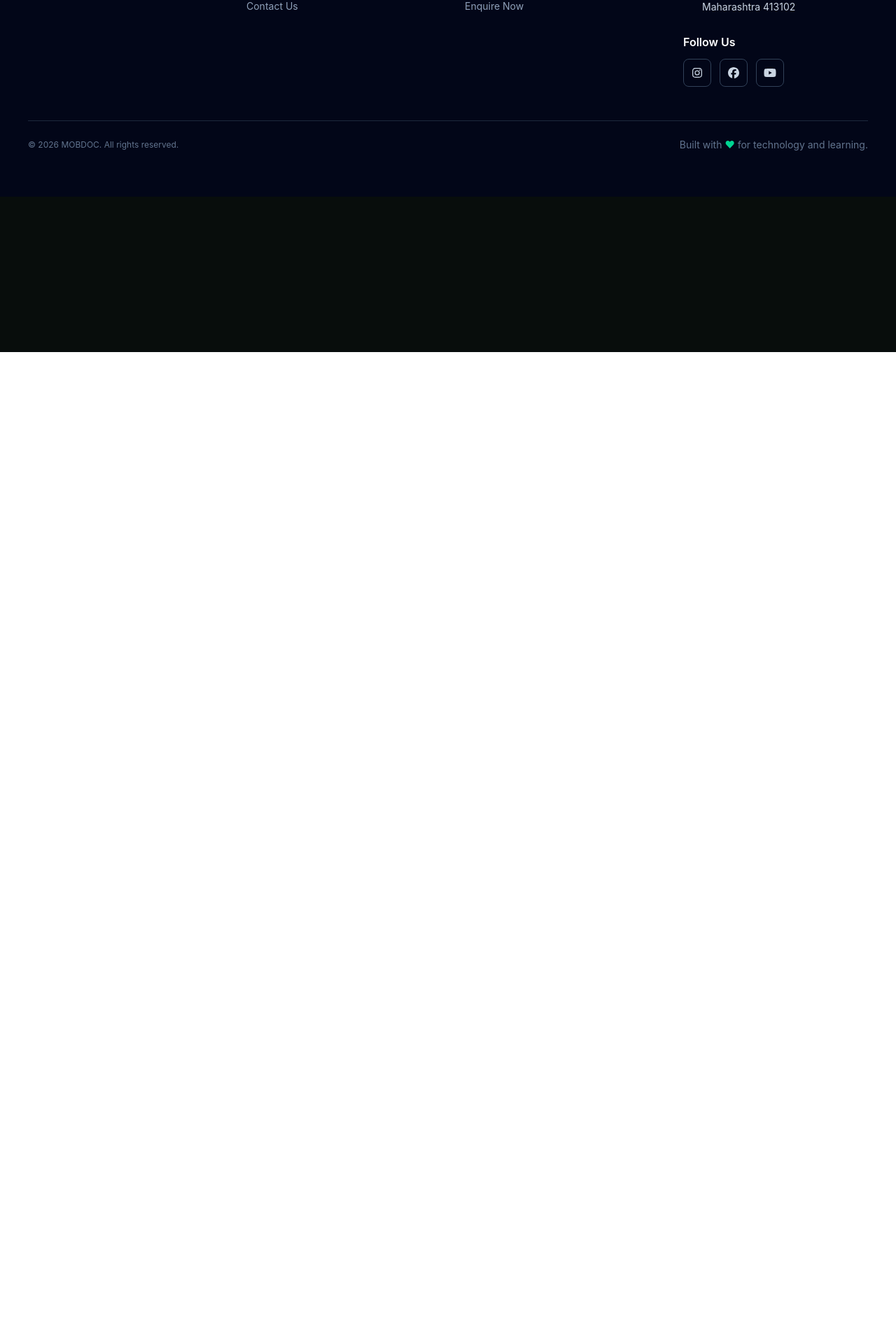
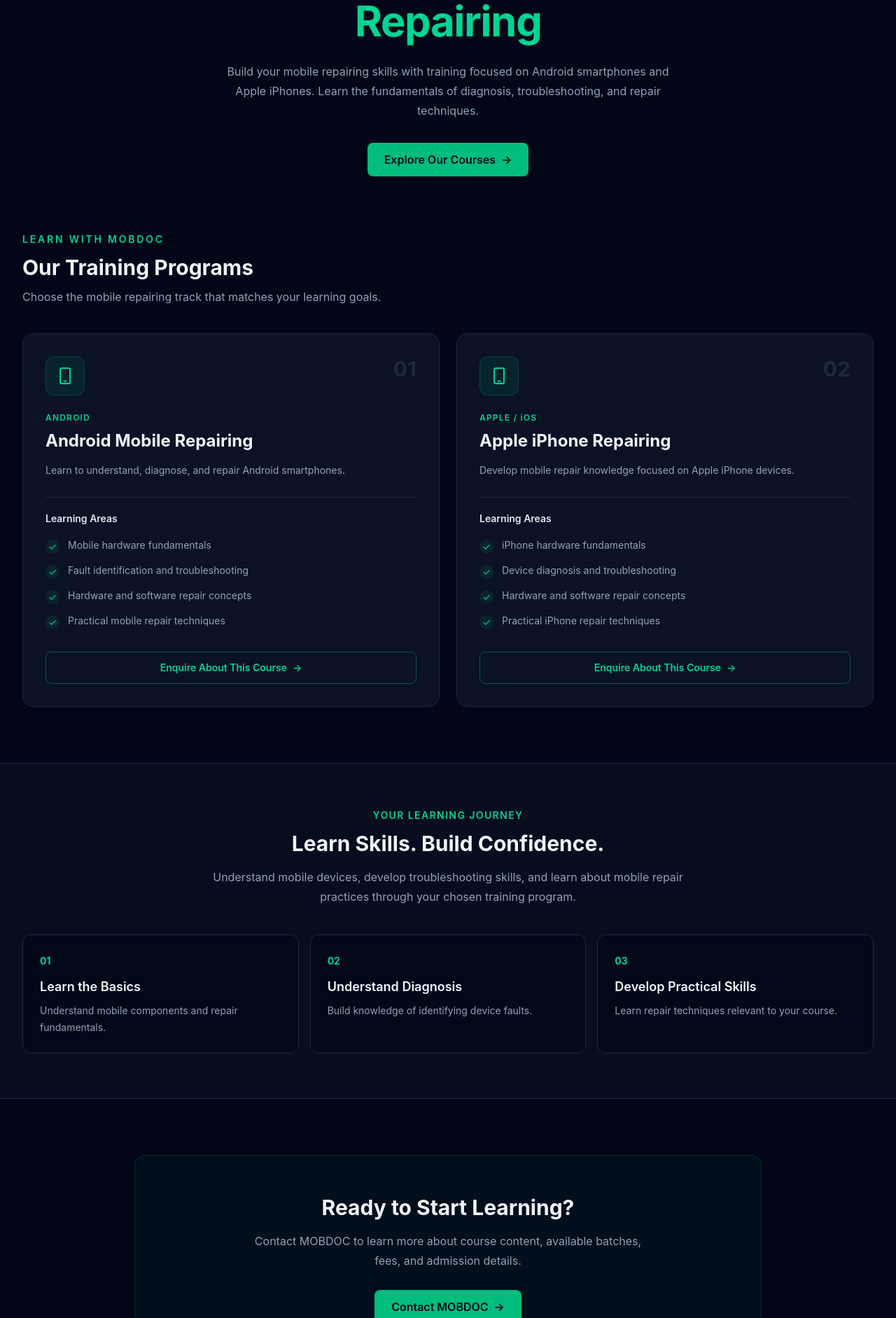
Before and after one commit to Pritee30/MOBDOC, a React (Vite) app in the folder mobdoc-website/: page /courses in a window 1280 px wide. Shown: the part 297-2180 px from the top of the page at 70% size. Before the commit the page ends 800 px from the top, so only its background shows below. Built offline with nearby package versions, Linux system fonts and the light colour scheme.

Commit message:
design and create Courses page

```diff
--- a/mobdoc-website/src/App.jsx
+++ b/mobdoc-website/src/App.jsx
@@ -4,6 +4,7 @@
 import Navbar from "./components/layout/Navbar";
 import Footer from "./components/layout/Footer";
 import About from "./pages/About";
+import Courses from "./pages/Courses";
 
 function App() {
   return (
@@ -12,6 +13,7 @@
       <main>
         <Routes>
           <Route path="/" element={<Hero />} />
+          <Route path="/courses" element={<Courses/>  }  />
           <Route path="/about" element={<About />} />
         </Routes>
         <Footer />
--- a/mobdoc-website/src/components/layout/Navbar.jsx
+++ b/mobdoc-website/src/components/layout/Navbar.jsx
@@ -8,7 +8,7 @@
 
   const links = [
     { label: "Services", href: "#services" },
-    { label: "Courses", href: "#courses" },
+    { label: "Courses", href: "/courses" },
     { label: "about", href: "/about" },
     { label: "Contact", href: "#contact" },
   ];
--- /dev/null
+++ b/mobdoc-website/src/pages/Courses.jsx
@@ -0,0 +1,262 @@
+import React from 'react'
+
+
+const courses = [
+  {
+    id: "android",
+    number: "01",
+    title: "Android Mobile Repairing",
+    subtitle:
+      "Learn to understand, diagnose, and repair Android smartphones.",
+    platform: "ANDROID",
+    topics: [
+      "Mobile hardware fundamentals",
+      "Fault identification and troubleshooting",
+      "Hardware and software repair concepts",
+      "Practical mobile repair techniques",
+    ],
+  },
+  {
+    id: "apple",
+    number: "02",
+    title: "Apple iPhone Repairing",
+    subtitle:
+      "Develop mobile repair knowledge focused on Apple iPhone devices.",
+    platform: "APPLE / iOS",
+    topics: [
+      "iPhone hardware fundamentals",
+      "Device diagnosis and troubleshooting",
+      "Hardware and software repair concepts",
+      "Practical iPhone repair techniques",
+    ],
+  },
+];
+
+function Courses() {
+  return (
+    <main className="min-h-screen bg-slate-950 text-slate-100">
+      {/* Hero Section */}
+      <section className="px-4 py-16 sm:px-6 sm:py-20 lg:px-8">
+        <div className="mx-auto max-w-7xl text-center">
+          <span className="inline-block rounded-full border border-emerald-500/30 bg-emerald-500/10 px-4 py-2 text-sm font-medium text-emerald-400">
+            MOBDOC ACADEMY
+          </span>
+
+          <h1 className="mx-auto mt-6 max-w-4xl text-3xl font-bold leading-tight tracking-tight sm:text-4xl md:text-5xl lg:text-6xl">
+            Master the Art of{" "}
+            <span className="text-emerald-400">
+              Mobile Repairing
+            </span>
+          </h1>
+
+          <p className="mx-auto mt-5 max-w-2xl text-sm leading-7 text-slate-400 sm:text-base">
+            Build your mobile repairing skills with training
+            focused on Android smartphones and Apple iPhones.
+            Learn the fundamentals of diagnosis, troubleshooting,
+            and repair techniques.
+          </p>
+
+          <a
+            href="#our-courses"
+            className="mt-8 inline-flex items-center justify-center rounded-lg bg-emerald-500 px-6 py-3 font-semibold text-slate-950 transition hover:bg-emerald-400 focus:outline-none focus:ring-2 focus:ring-emerald-400 focus:ring-offset-2 focus:ring-offset-slate-950"
+          >
+            Explore Our Courses
+            <span className="ml-2" aria-hidden="true">
+              →
+            </span>
+          </a>
+        </div>
+      </section>
+
+      {/* Course Cards */}
+      <section
+        id="our-courses"
+        className="px-4 pb-16 sm:px-6 sm:pb-20 lg:px-8"
+      >
+        <div className="mx-auto max-w-7xl">
+          <div className="mb-10">
+            <p className="text-sm font-semibold uppercase tracking-[0.2em] text-emerald-400">
+              Learn With MOBDOC
+            </p>
+
+            <h2 className="mt-3 text-2xl font-bold sm:text-3xl">
+              Our Training Programs
+            </h2>
+
+            <p className="mt-3 max-w-2xl text-sm leading-6 text-slate-400 sm:text-base">
+              Choose the mobile repairing track that matches
+              your learning goals.
+            </p>
+          </div>
+
+          <div className="grid grid-cols-1 gap-6 md:grid-cols-2">
+            {courses.map((course) => (
+              <article
+                key={course.id}
+                className="group flex h-full flex-col rounded-2xl border border-slate-800 bg-slate-900/70 p-6 transition duration-300 hover:-translate-y-1 hover:border-emerald-500/50 hover:shadow-xl hover:shadow-emerald-950/20 sm:p-8"
+              >
+                {/* Card Header */}
+                <div className="flex items-start justify-between gap-4">
+                  <div className="flex h-14 w-14 shrink-0 items-center justify-center rounded-xl border border-emerald-500/20 bg-emerald-500/10 text-emerald-400">
+                    <svg
+                      viewBox="0 0 24 24"
+                      fill="none"
+                      stroke="currentColor"
+                      strokeWidth="1.7"
+                      className="h-7 w-7"
+                      aria-hidden="true"
+                    >
+                      <rect
+                        x="6"
+                        y="2.5"
+                        width="12"
+                        height="19"
+                        rx="2"
+                      />
+                      <path d="M10 18.5h4" />
+                    </svg>
+                  </div>
+
+                  <span className="text-3xl font-bold text-slate-800 transition group-hover:text-emerald-500/30">
+                    {course.number}
+                  </span>
+                </div>
+
+                <span className="mt-6 text-xs font-semibold tracking-widest text-emerald-400">
+                  {course.platform}
+                </span>
+
+                <h3 className="mt-2 text-xl font-bold leading-snug sm:text-2xl">
+                  {course.title}
+                </h3>
+
+                <p className="mt-3 text-sm leading-7 text-slate-400">
+                  {course.subtitle}
+                </p>
+
+                {/* Learning Topics */}
+                <div className="mt-6 border-t border-slate-800 pt-5">
+                  <h4 className="mb-4 text-sm font-semibold text-slate-200">
+                    Learning Areas
+                  </h4>
+
+                  <ul className="space-y-3">
+                    {course.topics.map((topic) => (
+                      <li
+                        key={topic}
+                        className="flex items-start gap-3 text-sm leading-6 text-slate-400"
+                      >
+                        <span
+                          className="mt-1 flex h-5 w-5 shrink-0 items-center justify-center rounded-full bg-emerald-500/10 text-emerald-400"
+                          aria-hidden="true"
+                        >
+                          ✓
+                        </span>
+                        <span>{topic}</span>
+                      </li>
+                    ))}
+                  </ul>
+                </div>
+
+                <a
+                  href="#course-enquiry"
+                  className="mt-8 inline-flex w-full items-center justify-center gap-2 rounded-lg border border-emerald-500/40 px-5 py-3 text-sm font-semibold text-emerald-400 transition hover:bg-emerald-500 hover:text-slate-950"
+                >
+                  Enquire About This Course
+                  <span aria-hidden="true">→</span>
+                </a>
+              </article>
+            ))}
+          </div>
+        </div>
+      </section>
+
+      {/* Why Choose MOBDOC */}
+      <section className="border-y border-slate-800 bg-slate-900/40 px-4 py-16 sm:px-6 lg:px-8">
+        <div className="mx-auto max-w-7xl">
+          <div className="mx-auto max-w-2xl text-center">
+            <p className="text-sm font-semibold uppercase tracking-widest text-emerald-400">
+              Your Learning Journey
+            </p>
+
+            <h2 className="mt-3 text-2xl font-bold sm:text-3xl">
+              Learn Skills. Build Confidence.
+            </h2>
+
+            <p className="mt-4 text-sm leading-7 text-slate-400 sm:text-base">
+              Understand mobile devices, develop troubleshooting
+              skills, and learn about mobile repair practices
+              through your chosen training program.
+            </p>
+          </div>
+
+          <div className="mt-10 grid grid-cols-1 gap-4 sm:grid-cols-3">
+            {[
+              {
+                title: "Learn the Basics",
+                description:
+                  "Understand mobile components and repair fundamentals.",
+              },
+              {
+                title: "Understand Diagnosis",
+                description:
+                  "Build knowledge of identifying device faults.",
+              },
+              {
+                title: "Develop Practical Skills",
+                description:
+                  "Learn repair techniques relevant to your course.",
+              },
+            ].map((item, index) => (
+              <div
+                key={item.title}
+                className="rounded-xl border border-slate-800 bg-slate-950/70 p-6"
+              >
+                <span className="text-sm font-bold text-emerald-400">
+                  0{index + 1}
+                </span>
+
+                <h3 className="mt-3 text-lg font-semibold">
+                  {item.title}
+                </h3>
+
+                <p className="mt-2 text-sm leading-6 text-slate-400">
+                  {item.description}
+                </p>
+              </div>
+            ))}
+          </div>
+        </div>
+      </section>
+
+      {/* Enquiry CTA */}
+      <section
+        id="course-enquiry"
+        className="px-4 py-16 sm:px-6 sm:py-20 lg:px-8"
+      >
+        <div className="mx-auto max-w-4xl rounded-2xl border border-emerald-500/20 bg-emerald-500/5 px-6 py-10 text-center sm:px-10 sm:py-14">
+          <h2 className="text-2xl font-bold sm:text-3xl">
+            Ready to Start Learning?
+          </h2>
+
+          <p className="mx-auto mt-4 max-w-xl text-sm leading-7 text-slate-400 sm:text-base">
+            Contact MOBDOC to learn more about course content,
+            available batches, fees, and admission details.
+          </p>
+
+          <a
+            href="/contact"
+            className="mt-7 inline-flex items-center justify-center rounded-lg bg-emerald-500 px-6 py-3 font-semibold text-slate-950 transition hover:bg-emerald-400"
+          >
+            Contact MOBDOC
+            <span className="ml-2" aria-hidden="true">
+              →
+            </span>
+          </a>
+        </div>
+      </section>
+    </main>
+  );
+}
+
+export default Courses;
```
